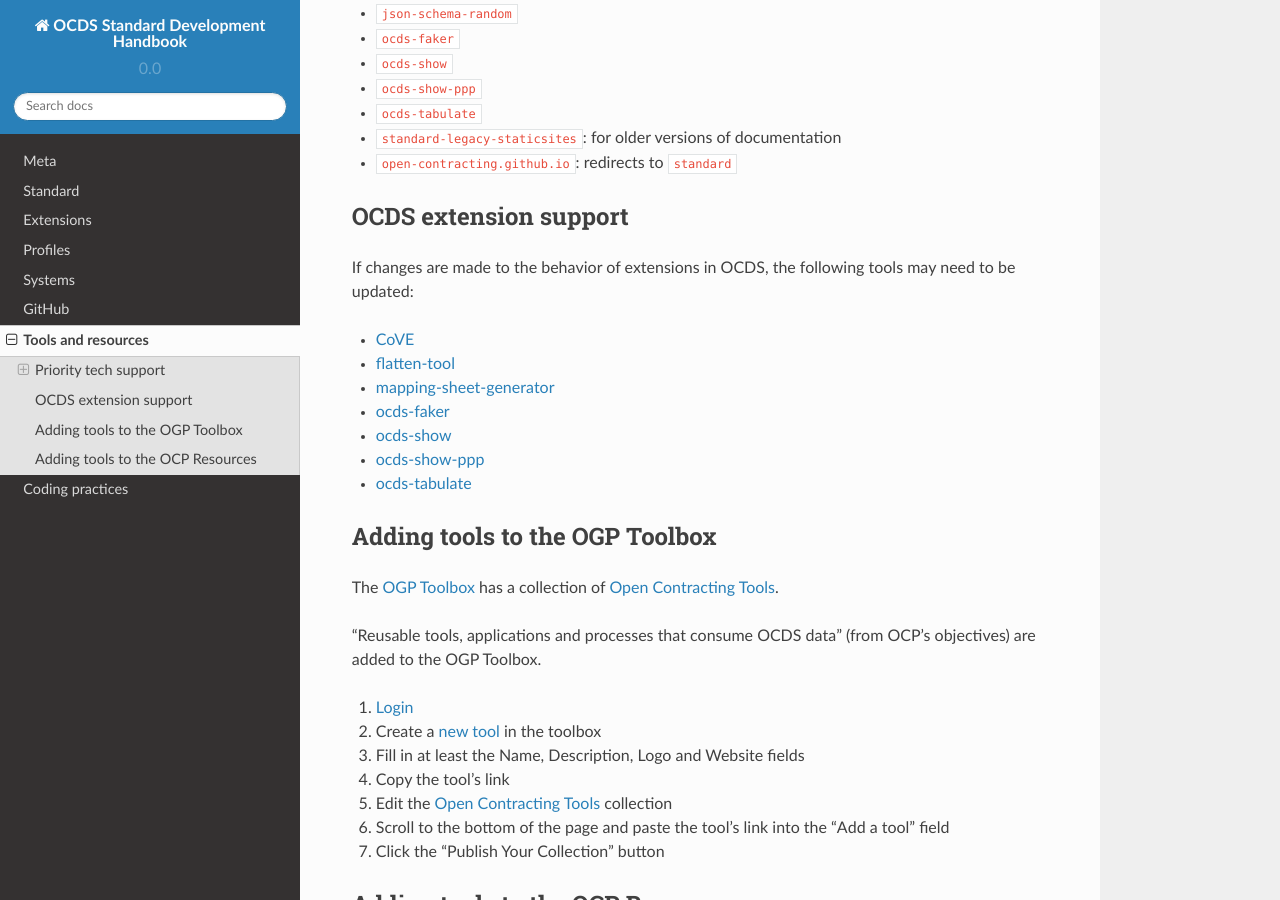
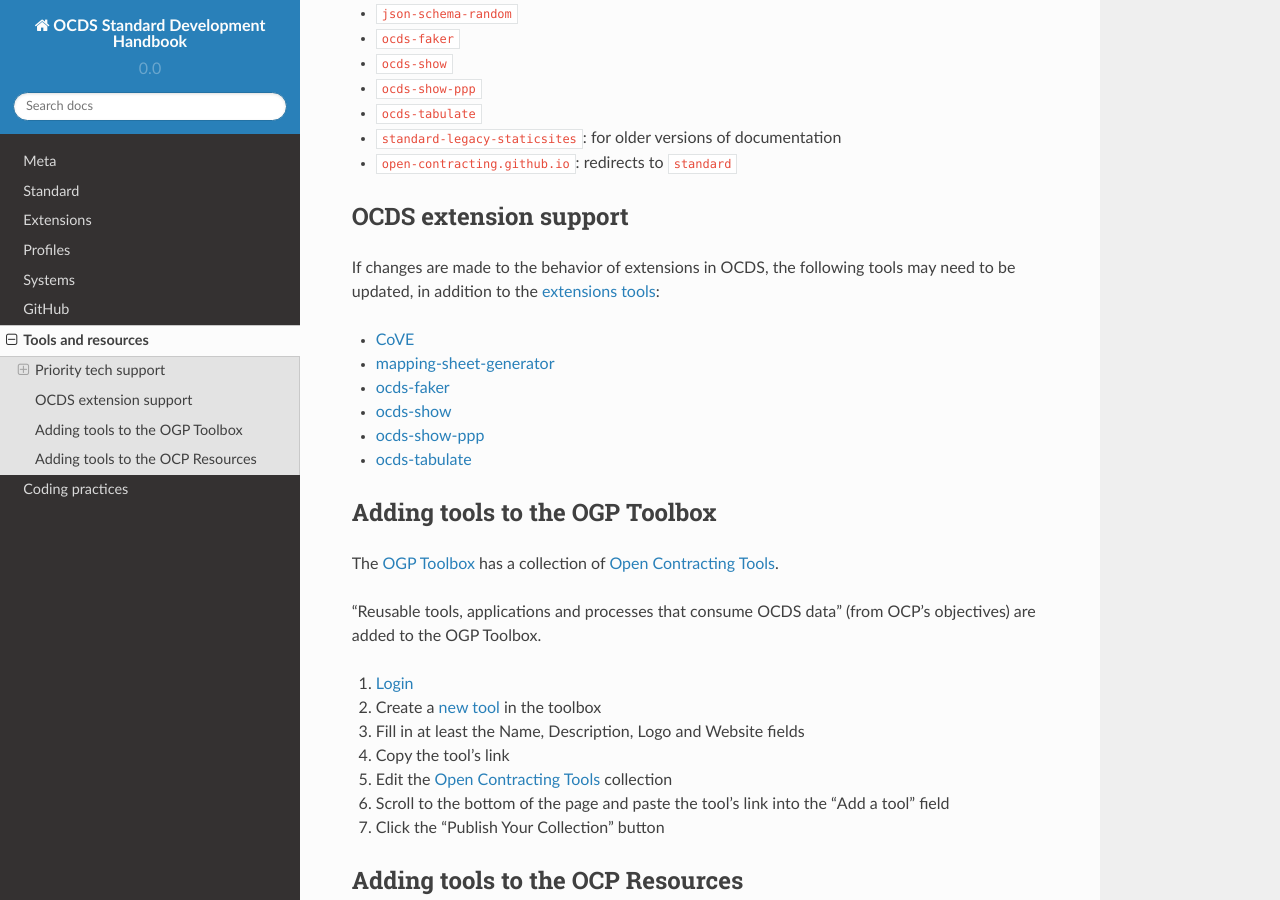
Before and after one commit to open-contracting/standard-development-handbook, a Sphinx documentation site: the page built from docs/tools/index.md, in a window 1280 px wide and 900 px high, scrolled down 1464 px. Built offline with Sphinx 7.4.7 and the Read the Docs theme 2.0.0, drawn with Linux system fonts in a browser that asks for light colours.

Commit message:
I could find no dependency between flatten-tool and extensions in open-contracting/standard-maintenance-scripts#11

```diff
--- a/docs/tools/index.md
+++ b/docs/tools/index.md
@@ -54,10 +54,9 @@ Priority is assessed based on the impact of the project becoming unavailable and
 
 ## OCDS extension support
 
-If changes are made to the behavior of extensions in OCDS, the following tools may need to be updated:
+If changes are made to the behavior of extensions in OCDS, the following tools may need to be updated, in addition to the [extensions tools](../extensions#tools):
 
 * [CoVE](https://github.com/OpenDataServices/cove)
-* [flatten-tool](https://github.com/opendataservices/flatten-tool/)
 * [mapping-sheet-generator](https://github.com/open-contracting/mapping-sheet-generator)
 * [ocds-faker](https://github.com/open-contracting/ocds-faker)
 * [ocds-show](https://github.com/open-contracting/ocds-show)
```
